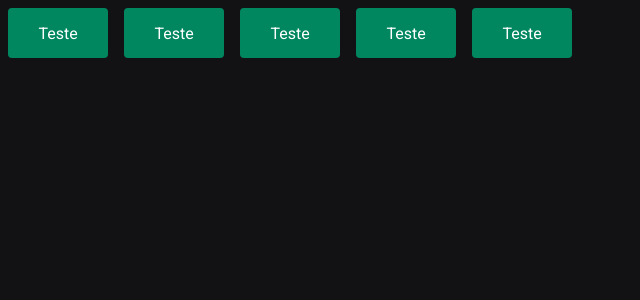
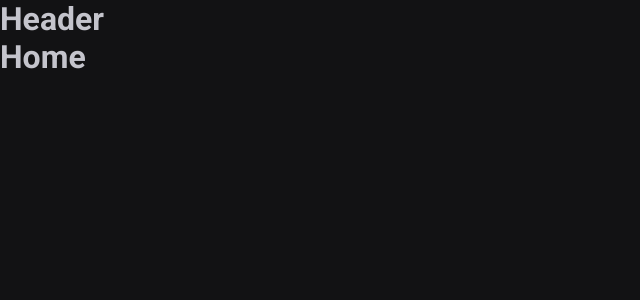
Before and after one commit to jschallenberger/ReactTimer, a React (Vite) app: page / in a window 1280 px wide. Shown: the top 300 px of the page, without its empty margins (0-640 px from the left). Built offline with nearby package versions, Linux system fonts and the light colour scheme.

Commit message:
Configure react-router-dom & DefaultLayout

```diff
--- a/package.json
+++ b/package.json
@@ -12,6 +12,7 @@
   "dependencies": {
     "react": "^18.2.0",
     "react-dom": "^18.2.0",
+    "react-router-dom": "^6.4.3",
     "styled-components": "^5.3.6"
   },
   "devDependencies": {
--- a/src/App.tsx
+++ b/src/App.tsx
@@ -1,19 +1,17 @@
-import { Button } from "./components/Button";
-
 import { ThemeProvider } from "styled-components";
 import { defaultTheme } from "./styles/themes/default";
 import { GlobalStyle } from "./styles/global";
 
+import { BrowserRouter } from "react-router-dom";
+import { Router } from "./Router";
+
 export function App() {
   return (
     <ThemeProvider theme={defaultTheme}>
-      <Button variant="primary" />
-      <Button variant="secondary" />
-      <Button variant="danger" />
-      <Button variant="success" />
-      <Button />
-
-      <GlobalStyle />
+      <BrowserRouter>
+        <Router />
+        <GlobalStyle />
+      </BrowserRouter>
     </ThemeProvider>
   );
 }
--- /dev/null
+++ b/src/Router.tsx
@@ -0,0 +1,15 @@
+import { Routes, Route } from "react-router-dom";
+import { DefaultLayout } from "./layouts/DefaultLayout";
+import { History } from "./pages/History";
+import { Home } from "./pages/Home";
+
+export function Router() {
+  return (
+    <Routes>
+      <Route path="/" element={<DefaultLayout />}>
+        <Route path="/" element={<Home />} />
+        <Route path="/history" element={<History />} />
+      </Route>
+    </Routes>
+  );
+}
--- a/src/components/Button.styles.ts
+++ /dev/null
@@ -1,32 +0,0 @@
-import styled, { css } from "styled-components";
-
-export type ButtonVariant = "primary" | "secondary" | "danger" | "success";
-
-interface ButtonContainerProps {
-  variant: ButtonVariant;
-}
-
-const buttonVariants = {
-  primary: "blue",
-  secondary: "orange",
-  danger: "red",
-  success: "green",
-};
-
-export const ButtonContainer = styled.button<ButtonContainerProps>`
-  height: 50px;
-  width: 100px;
-  border-radius: 4px;
-  border: 0;
-  margin: 8px;
-
-  background-color: ${(props) => props.theme["green-500"]};
-
-  color: ${(props) => props.theme.white};
-
-  /* ${(props) => {
-    return css`
-      background-color: ${buttonVariants[props.variant]};
-    `;
-  }} */
-`;
--- a/src/components/Button.tsx
+++ /dev/null
@@ -1,9 +0,0 @@
-import { ButtonContainer, ButtonVariant } from "./Button.styles";
-
-interface ButtonProps {
-  variant?: ButtonVariant;
-}
-
-export function Button({ variant = "primary" }: ButtonProps) {
-  return <ButtonContainer variant={variant}>Teste</ButtonContainer>;
-}
--- /dev/null
+++ b/src/components/Header.tsx
@@ -0,0 +1,3 @@
+export function Header() {
+  return <h1>Header</h1>;
+}
--- /dev/null
+++ b/src/layouts/DefaultLayout.tsx
@@ -0,0 +1,11 @@
+import { Header } from "../components/Header";
+import { Outlet } from "react-router-dom";
+
+export function DefaultLayout() {
+  return (
+    <div>
+      <Header />
+      <Outlet />
+    </div>
+  );
+}
--- /dev/null
+++ b/src/pages/History.tsx
@@ -0,0 +1,3 @@
+export function History() {
+  return <h1>History</h1>;
+}
--- /dev/null
+++ b/src/pages/Home.tsx
@@ -0,0 +1,3 @@
+export function Home() {
+  return <h1>Home</h1>;
+}
```
Also changed, not shown: 2 other files (tests, documents, lock files or other folders).
